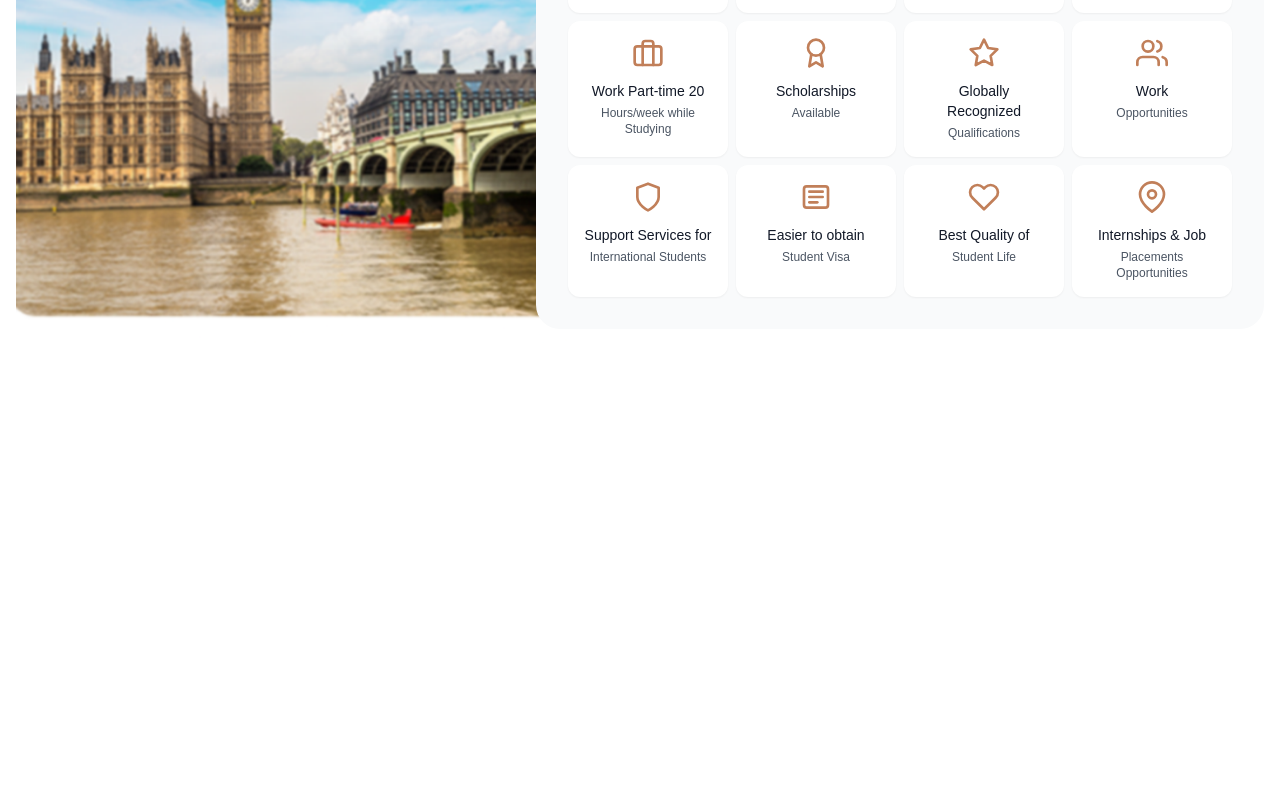
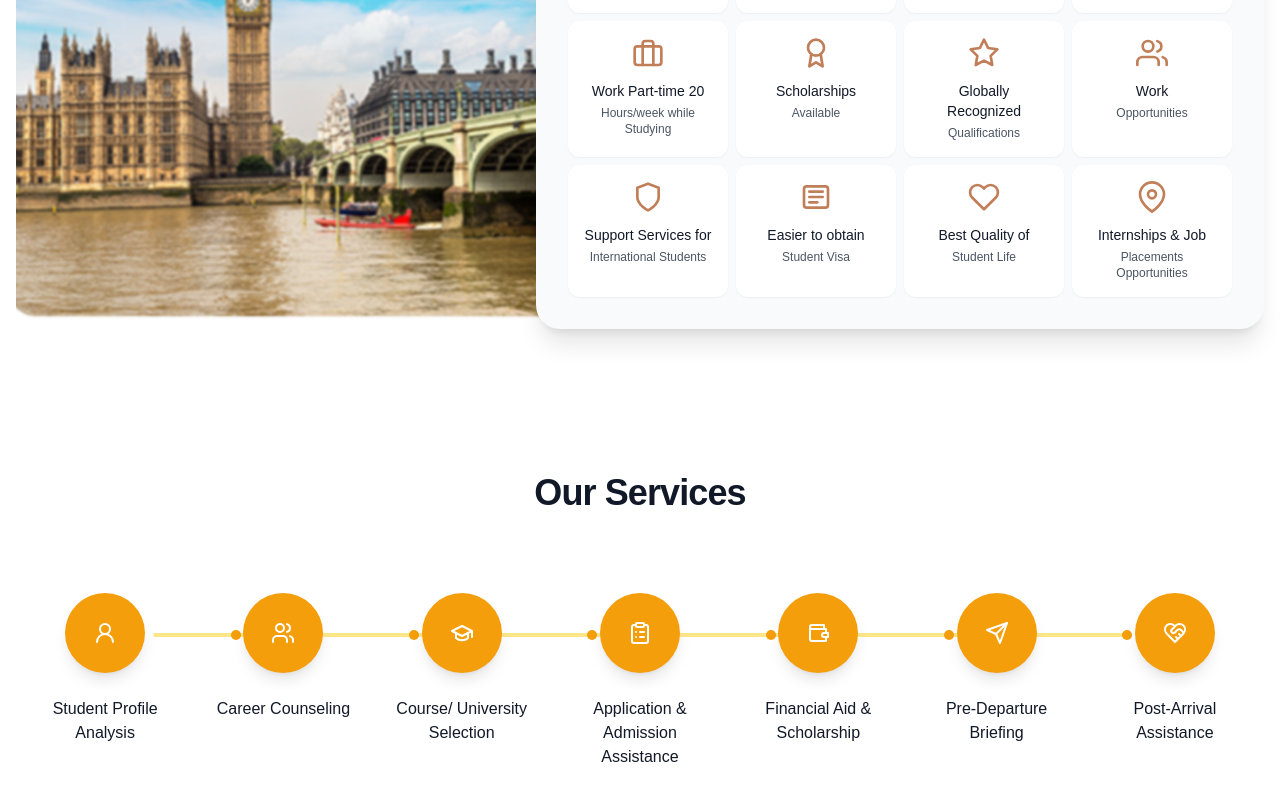
Before and after one commit to Stealth-Rishabh/planeteducation_Uk, a React (Vite) app: page / in a window 1280 px wide. Shown: the part 1750-2550 px from the top of the page. Before the commit the page ends 2159 px from the top, so only its background shows below. Built offline with nearby package versions, Linux system fonts and the light colour scheme.

Commit message:
Enhance Landing Page: Introduced ServicesTimeline component to showcase services with animations. Updated Tailwind CSS configuration to include new animations and keyframes. Improved styling of WhyStudyUK component with shadow effect.

```diff
--- a/src/app/landing/Landing.jsx
+++ b/src/app/landing/Landing.jsx
@@ -4,6 +4,7 @@ import HeroSection from "./HeroSection";
 import About from "./About";
 import heroBg from "../../assets/hero-bg.png";
 import WhyStudyUK from "./WhyStudyUK";
+import ServicesTimeline from "./ServicesTimeline";
 
 const Landing = () => {
   return (
@@ -22,6 +23,7 @@ const Landing = () => {
       </div>
       <About />
       <WhyStudyUK />
+      <ServicesTimeline />
     </>
   );
 };
--- /dev/null
+++ b/src/app/landing/ServicesTimeline.jsx
@@ -0,0 +1,224 @@
+import React from "react";
+
+const services = [
+  {
+    title: "Student Profile Analysis",
+    icon: (
+      <svg
+        xmlns="http://www.w3.org/2000/svg"
+        width="24"
+        height="24"
+        viewBox="0 0 24 24"
+        fill="none"
+        stroke="currentColor"
+        strokeWidth="2"
+        strokeLinecap="round"
+        strokeLinejoin="round"
+      >
+        <circle cx="12" cy="8" r="5" />
+        <path d="M20 21a8 8 0 1 0-16 0" />
+      </svg>
+    ),
+  },
+  {
+    title: "Career Counseling",
+    icon: (
+      <svg
+        xmlns="http://www.w3.org/2000/svg"
+        width="24"
+        height="24"
+        viewBox="0 0 24 24"
+        fill="none"
+        stroke="currentColor"
+        strokeWidth="2"
+        strokeLinecap="round"
+        strokeLinejoin="round"
+      >
+        <path d="M16 21v-2a4 4 0 0 0-4-4H6a4 4 0 0 0-4 4v2" />
+        <circle cx="9" cy="7" r="4" />
+        <path d="M22 21v-2a4 4 0 0 0-3-3.87" />
+        <path d="M16 3.13a4 4 0 0 1 0 7.75" />
+      </svg>
+    ),
+  },
+  {
+    title: "Course/ University Selection",
+    icon: (
+      <svg
+        xmlns="http://www.w3.org/2000/svg"
+        width="24"
+        height="24"
+        viewBox="0 0 24 24"
+        fill="none"
+        stroke="currentColor"
+        strokeWidth="2"
+        strokeLinecap="round"
+        strokeLinejoin="round"
+      >
+        <path d="M22 10v6M2 10l10-5 10 5-10 5z" />
+        <path d="M6 12v5c3 3 9 3 12 0v-5" />
+      </svg>
+    ),
+  },
+  {
+    title: "Application & Admission Assistance",
+    icon: (
+      <svg
+        xmlns="http://www.w3.org/2000/svg"
+        width="24"
+        height="24"
+        viewBox="0 0 24 24"
+        fill="none"
+        stroke="currentColor"
+        strokeWidth="2"
+        strokeLinecap="round"
+        strokeLinejoin="round"
+      >
+        <path d="M16 4h2a2 2 0 0 1 2 2v14a2 2 0 0 1-2 2H6a2 2 0 0 1-2-2V6a2 2 0 0 1 2-2h2" />
+        <path d="M15 2H9a1 1 0 0 0-1 1v2a1 1 0 0 0 1 1h6a1 1 0 0 0 1-1V3a1 1 0 0 0-1-1z" />
+        <path d="M12 11h4" />
+        <path d="M12 16h4" />
+        <path d="M8 11h.01" />
+        <path d="M8 16h.01" />
+      </svg>
+    ),
+  },
+  {
+    title: "Financial Aid & Scholarship",
+    icon: (
+      <svg
+        xmlns="http://www.w3.org/2000/svg"
+        width="24"
+        height="24"
+        viewBox="0 0 24 24"
+        fill="none"
+        stroke="currentColor"
+        strokeWidth="2"
+        strokeLinecap="round"
+        strokeLinejoin="round"
+      >
+        <path d="M20 12V8H6a2 2 0 0 1-2-2c0-1.1.9-2 2-2h12v4" />
+        <path d="M4 6v12c0 1.1.9 2 2 2h14v-4" />
+        <path d="M18 12a2 2 0 0 0-2 2c0 1.1.9 2 2 2h4v-4h-4z" />
+      </svg>
+    ),
+  },
+  {
+    title: "Pre-Departure Briefing",
+    icon: (
+      <svg
+        xmlns="http://www.w3.org/2000/svg"
+        width="24"
+        height="24"
+        viewBox="0 0 24 24"
+        fill="none"
+        stroke="currentColor"
+        strokeWidth="2"
+        strokeLinecap="round"
+        strokeLinejoin="round"
+      >
+        <path d="M22 2L11 13" />
+        <path d="M22 2l-7 20-4-9-9-4 20-7z" />
+      </svg>
+    ),
+  },
+  {
+    title: "Post-Arrival Assistance",
+    icon: (
+      <svg
+        xmlns="http://www.w3.org/2000/svg"
+        width="24"
+        height="24"
+        viewBox="0 0 24 24"
+        fill="none"
+        stroke="currentColor"
+        strokeWidth="2"
+        strokeLinecap="round"
+        strokeLinejoin="round"
+      >
+        <path d="M20.42 4.58a5.4 5.4 0 0 0-7.65 0l-.77.78-.77-.78a5.4 5.4 0 0 0-7.65 0C1.46 6.7 1.33 10.28 4 13l8 8 8-8c2.67-2.72 2.54-6.3.42-8.42z" />
+        <path d="M12 5.36 8.87 8.5a2.13 2.13 0 0 0 0 3h0a2.13 2.13 0 0 0 3 0l2.26-2.21a3 3 0 0 1 4.22 0l2.4 2.4" />
+        <path d="m18 15-2-2" />
+        <path d="m15 18-2-2" />
+      </svg>
+    ),
+  },
+];
+
+export default function ServicesTimeline() {
+  const [isVisible, setIsVisible] = React.useState(false);
+  const timelineRef = React.useRef(null);
+
+  React.useEffect(() => {
+    const observer = new IntersectionObserver(
+      ([entry]) => {
+        if (entry.isIntersecting) {
+          setIsVisible(true);
+          observer.disconnect();
+        }
+      },
+      { threshold: 0.1 }
+    );
+
+    if (timelineRef.current) {
+      observer.observe(timelineRef.current);
+    }
+
+    return () => observer.disconnect();
+  }, []);
+
+  return (
+    <section className="px-4 py-16 mx-auto max-w-7xl sm:px-6 lg:px-8">
+      <div
+        className={`text-center mb-16 sm:mb-20 ${
+          isVisible ? "animate-fadeIn" : "opacity-0"
+        }`}
+      >
+        <h2 className="text-3xl font-bold tracking-tight text-gray-900 sm:text-4xl">
+          Our Services
+        </h2>
+      </div>
+
+      <div className="relative" ref={timelineRef}>
+        {/* Timeline line */}
+        <div
+          className={`absolute left-1/2 transform -translate-x-1/2 h-[80%] md:h-1 w-1 md:w-4/5 mx-auto bg-amber-200 top-[105px] md:top-10 ${
+            isVisible
+              ? "animate-growLine"
+              : "scale-y-0 md:scale-y-100 md:scale-x-0"
+          }`}
+        />
+
+        {/* Services grid */}
+        <div className="grid grid-cols-1 gap-16 md:gap-8 md:grid-cols-7">
+          {services.map((service, index) => (
+            <div
+              key={service.title}
+              className={`flex flex-col items-center relative ${
+                isVisible ? "animate-fadeInUp" : "opacity-0"
+              }`}
+              style={{ animationDelay: `${index * 150}ms` }}
+            >
+              {/* Icon circle */}
+              <div className="relative mb-4 z-10">
+                <div className="w-16 h-16 md:w-20 md:h-20 rounded-full bg-amber-500 flex items-center justify-center text-white shadow-lg transition-transform duration-300 hover:scale-110">
+                  {service.icon}
+                </div>
+              </div>
+
+              {/* Service title */}
+              <h3 className="text-sm bg-white py-2 z-10 font-medium text-gray-900 text-center sm:text-base md:mb-0">
+                {service.title}
+              </h3>
+
+              {/* Connecting dot */}
+              {index < services.length - 1 && (
+                <div className="absolute h-[10px] w-[10px] shadow-lg bg-amber-500 rounded-full left-1/2 -translate-x-1/2 top-[150px] md:top-[37px] md:left-auto md:-right-[40%] md:transform md:translate-x-[40%] animate-pulse" />
+              )}
+            </div>
+          ))}
+        </div>
+      </div>
+    </section>
+  );
+}
--- a/src/app/landing/WhyStudyUK.jsx
+++ b/src/app/landing/WhyStudyUK.jsx
@@ -173,7 +173,7 @@ const WhyStudyUK = () => {
 
           {/* Right side - Benefits Grid */}
           <div className="w-full relative z-10 lg:w-7/12">
-            <div className="bg-gray-50 rounded-3xl p-6 md:p-8">
+            <div className="bg-gray-50 shadow-xl rounded-3xl p-6 md:p-8">
               <div className="grid grid-cols-2 md:grid-cols-3 lg:grid-cols-4 gap-2">
                 {benefits.map((benefit, index) => (
                   <div
--- a/tailwind.config.js
+++ b/tailwind.config.js
@@ -2,7 +2,27 @@
 export default {
   content: ["./index.html", "./src/**/*.{js,ts,jsx,tsx}"],
   theme: {
-    extend: {},
+    extend: {
+      keyframes: {
+        fadeIn: {
+          '0%': { opacity: '0', transform: 'translateY(20px)' },
+          '100%': { opacity: '1', transform: 'translateY(0)' },
+        },
+        fadeInUp: {
+          '0%': { opacity: '0', transform: 'translateY(20px)' },
+          '100%': { opacity: '1', transform: 'translateY(0)' },
+        },
+        growLine: {
+          '0%': { transform: 'translateX(-50%) scaleX(0)' },
+          '100%': { transform: 'translateX(-50%) scaleX(1)' },
+        },
+      },
+      animation: {
+        fadeIn: 'fadeIn 0.6s ease-out forwards',
+        fadeInUp: 'fadeInUp 0.6s ease-out forwards',
+        growLine: 'growLine 0.8s ease-out forwards',
+      },
+    },
   },
   plugins: [],
 };
```
